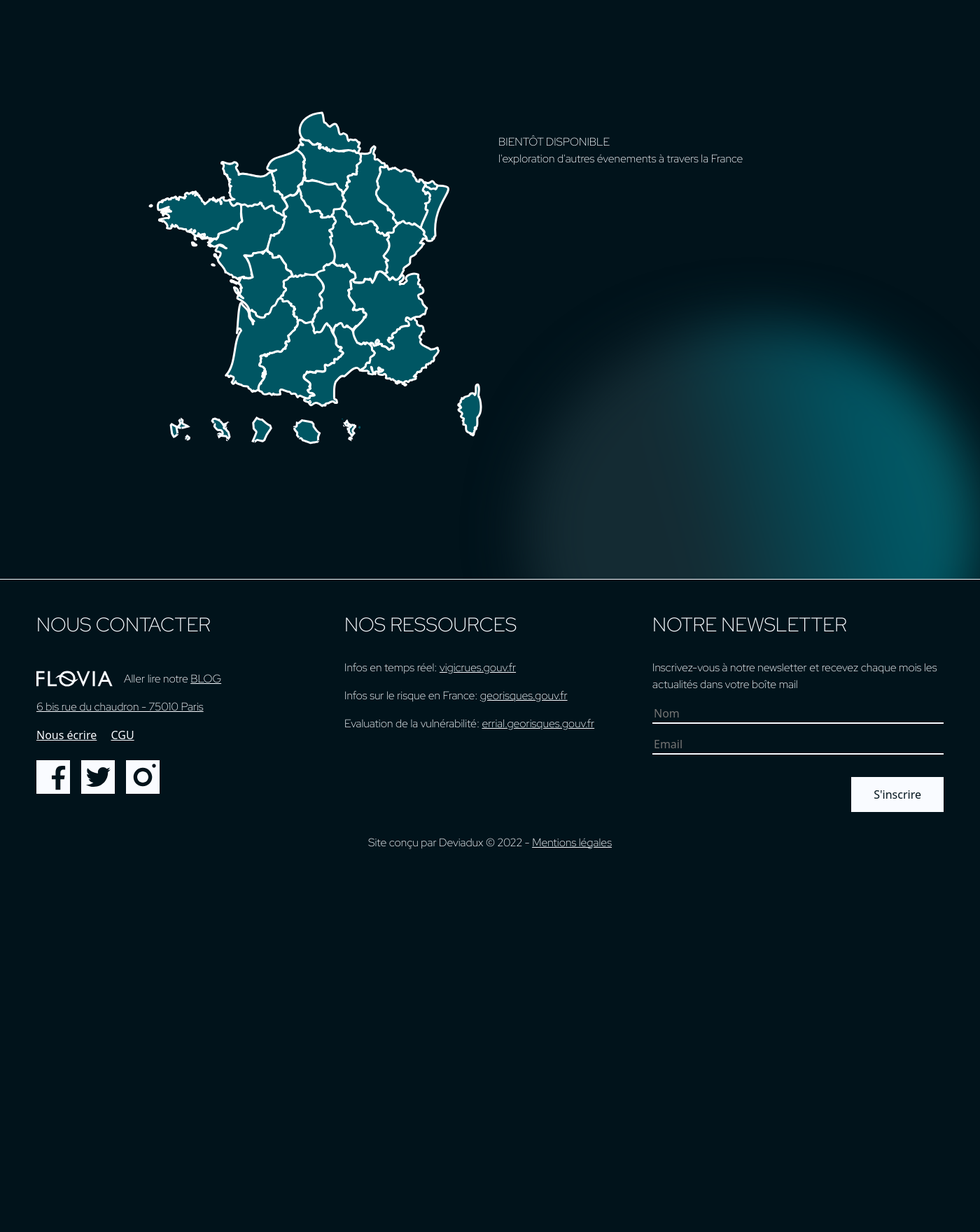
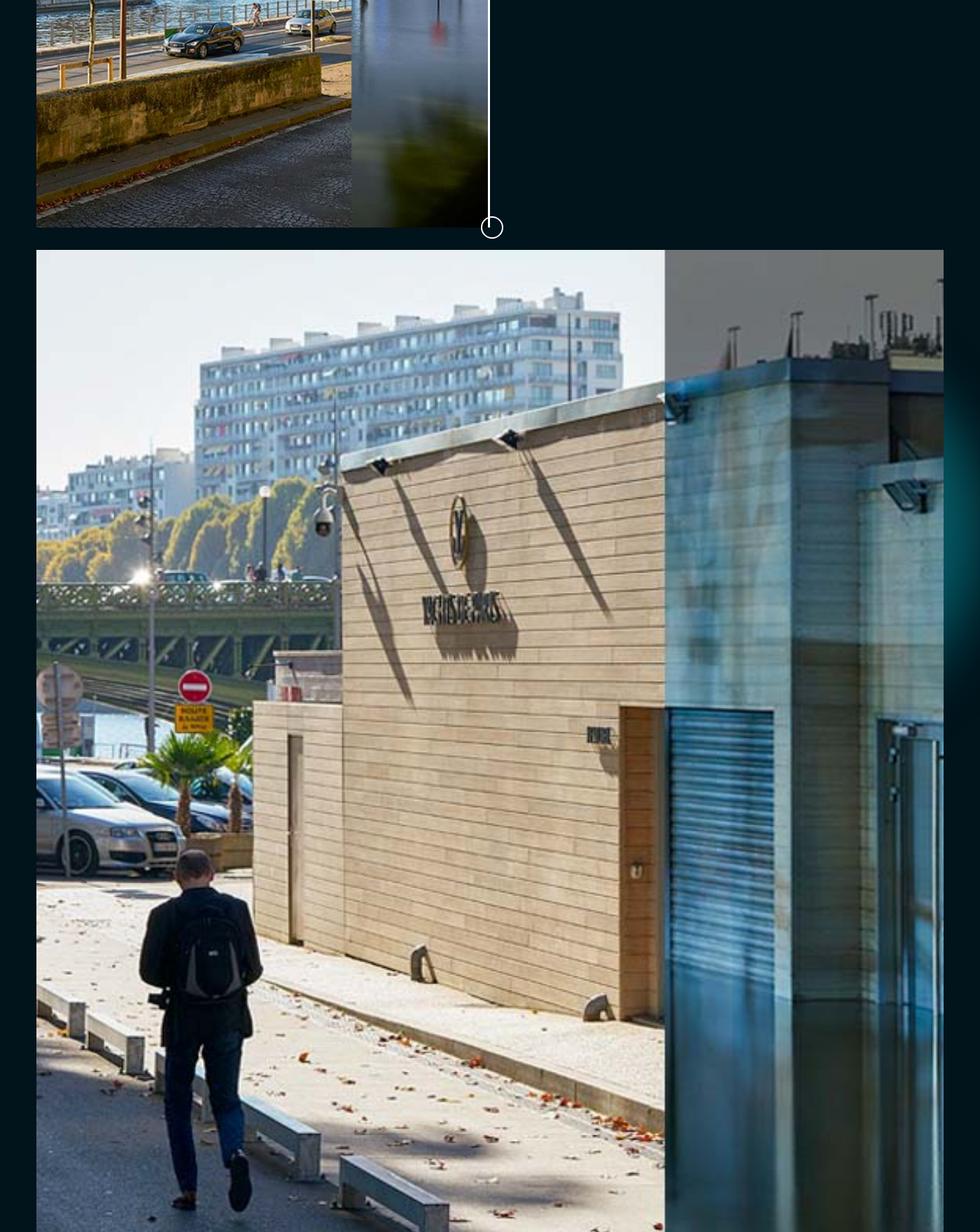
Before and after one commit to anthoMag/deviadux_projet, a Symfony app: template templates/episodes/index.html.twig in a window 1400 px wide. Shown: the part 1089-2849 px from the top of the page at 70% size. Before the commit the page ends 2302 px from the top, so only its background shows below. Run offline with Twig, Linux system fonts and the light colour scheme; the template is opened without the code that fills it, so the values that code supplies are empty; some libraries are stand-ins or nearby versions.

Commit message:
regler_home

```diff
--- a/composer.json
+++ b/composer.json
@@ -15,7 +15,7 @@
         "symfony/dotenv": "6.0.*",
         "symfony/flex": "^2",
         "symfony/framework-bundle": "6.0.*",
-        "symfony/runtime": "6.0.*",
+        "symfony/runtime": "^6.2",
         "symfony/twig-bundle": "6.0.*",
         "symfony/yaml": "6.0.*",
         "twig/extra-bundle": "^2.12|^3.0",
--- a/public/asset/css/episodes.css
+++ b/public/asset/css/episodes.css
@@ -34,9 +34,9 @@
 
   #textealaune {
     padding-right: 7rem;
-  }
+  } */
 
-  /* .icon {
+  .icon {
     padding : 0.8rem 0rem 0.4rem 0rem;
   }
 
@@ -84,7 +84,7 @@
     background: linear-gradient(110.11deg, rgba(56, 210, 173, 0.47) -20.83%, #006d7d 25.71%, #142B33 63.59%);
     position: absolute;
     filter: blur(40px);
-    z-index: -1;
+    z-index: -6;
     top: 18%;
     left: -150px;
     border-radius: 50%;
@@ -96,14 +96,15 @@
     background:linear-gradient(254.54deg, rgba(56, 210, 192, 0.52) -31.41%, #005664 23.79%, #142B33 60.47%);
     position: absolute;
     filter: blur(40px);
-    z-index: -1;
+    z-index: -6;
     bottom: -1350px;
     left: 750px;
     border-radius: 50%;
   }
 
 
-  * SLINDER KEVIN */
+  * SLINDER KEVIN
+
 
 .slider{
   position: relative;
@@ -115,7 +116,7 @@
 }
 
 .slider__after{
-      position: absolute;
+position: relative;
 top: 0px;
 left:0px;
 z-index: 1;
@@ -127,7 +128,7 @@
 }
 
 .slider__before{
-         position:absolute;
+  position:relative;
   top : 0px;
   left: 0px;
   z-index:2;
@@ -138,24 +139,15 @@
   background-size: cover;
   pointer-events: none;
   overflow: hidden;
+  user-drag: none;
+ user-select: none;
+ -moz-user-select: none;
+ -webkit-user-drag: none;
+ -webkit-user-select: none;
+ -ms-user-select: none;
 
 }
-     .slider__before:before{
 
-         content: 'Avant';
-         position:absolute;
-         left:8px;
-         top:8px;
-         z-index: 4;
-     }
-
-     .slider__after:before{
-
-         content: 'Après';
-         position:absolute;
-         right:8px;
-         top:8px;
-     }
 
 .slider__separator{
   left:51%;
@@ -171,15 +163,16 @@
   border-radius: 50%;
   /* background-color: black; */
   border: solid 2px white;
-         position: absolute;
+  position: relative;
   top: 50%;
   left: 50.2%;
   transform: translate(-50% , -50%);
 
 }
 
+
 .slider__range {
-         position: absolute;
+position: relative;
 width: 100%;
 bottom: 0px;
 z-index: 3;
@@ -205,26 +198,26 @@
 
 }
 
-        /* img{
+.slider img{
   width: 100%;
   height: 100%;
   object-fit: cover;
 
-        } */
-
+}
 
 .slider__before img{
-            position: absolute;
-            top: -77px;
+  position: relative;
+  /* top: -77px; */
   object-position: left;
   height: 124.5%;
 
 }
 
 .slider__after img{
+  position: relative;
   object-position: center;
-            top: -50px;
-
+  /* top: -50px;
+ */
 
 }
 
@@ -232,12 +225,11 @@
 /* .slider--image2 .slider__before{
   background-image: url(3.jpg);
 }
-
 .slider--image2 .slider__after{
   background-image: url(4.jpg);
 } */
 
-        .slider--image .slider__separator:before{
+.slider--image2 .slider__separator:before{
   content:'';
   width: 32px;
   height: 32px;
@@ -250,18 +242,17 @@
 
 }
 
-        .slider--image .slider__range{
+.slider--image2 .slider__range{
   display:none;
 }
 
-        .slider--image .slider__before:before,
-        .slider--image .slider__after:before{
+.slider--image2 .slider__before:before,
+.slider--image2 .slider__after:before{
   top: 50%;
   transform: translateY(-50%);
-            background: #005664;
+  background: rgba(255,0,0,0.5);
   padding: 8px;
   border-radius: 8px;
   margin-left: 8px;
   margin-right: 8px;
-
 }
--- a/templates/episodes/index.html.twig
+++ b/templates/episodes/index.html.twig
@@ -57,18 +57,17 @@
 				<div class="container">
 							<div class="slider slider--image">
 								<div class="slider__before">
-									<img src="./asset/img/img/avap/seine_0{{id}}_av.jpg" alt="">
+									<img src="./asset/img/img/apercuquaibirhakeim.jpg" alt="">                 {#  "./asset/img/img/avap/seine_0{{id}}_av.jpg" #}
 								</div>
 								<div class="slider__separator"></div>
 								<div class="slider__after">
-									<img src="./asset/img/img/avap/seine_0{{id}}_ap.jpg" alt="">
+									<img src="./asset/img/img/apercuarsenal.jpg" alt="">       {#  "./asset/img/img/avap/seine_0{{id}}_ap.jpg" #}
 								</div>
 								<input class="slider__range" type="range" min="0" max="100" value="50"/>
 							</div>
 						</div>
 
             <section id="sliderminiature">
-                <div class="container2">
                     <div class="row">
                         <div class="col-12">
                             <h2>Dans la même série</h2>
@@ -87,7 +86,6 @@
                         </div>
                         <div class="col-12">
                         </div>
-                    </div>
                 </div>
             </section>
 
```
Also changed, not shown: migrations/Version20221220204942.php (added, +39 -0 lines), 2 other files. Lines whose indentation alone changed are shown as unchanged.
